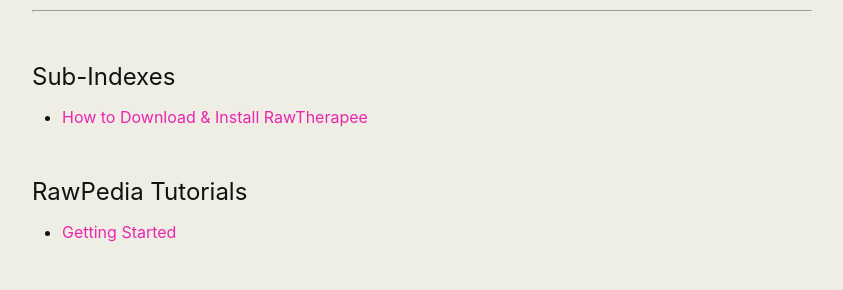
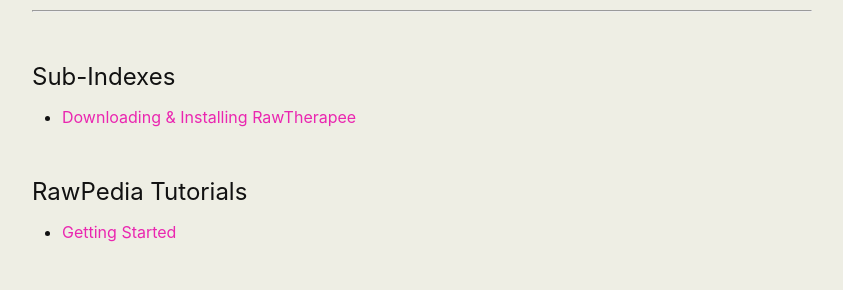
Before and after one commit to martbetz/martbetz.github.io, a Jekyll site: the page built from WIP/rawindex.html, in a window 1280 px wide. Shown: the part 452-742 px from the top of the page, without its empty margins (218-1061 px from the left). Built offline with Jekyll 4.4.1, drawn with Linux system fonts in a browser that asks for light colours.

Commit message:
Update rawindex.html

```diff
--- a/WIP/rawindex.html
+++ b/WIP/rawindex.html
@@ -80,7 +80,7 @@
         <h2>Sub-Indexes</h2>
      <!-- </center> -->
         <ul>
-           <li><a href="https://martbetz.github.io/WIP/rtinstal.html">How to Download & Install RawTherapee</a></li>
+           <li><a href="https://martbetz.github.io/WIP/rtinstal.html">Downloading & Installing RawTherapee</a></li>
         </ul>
    </p>
 
```
